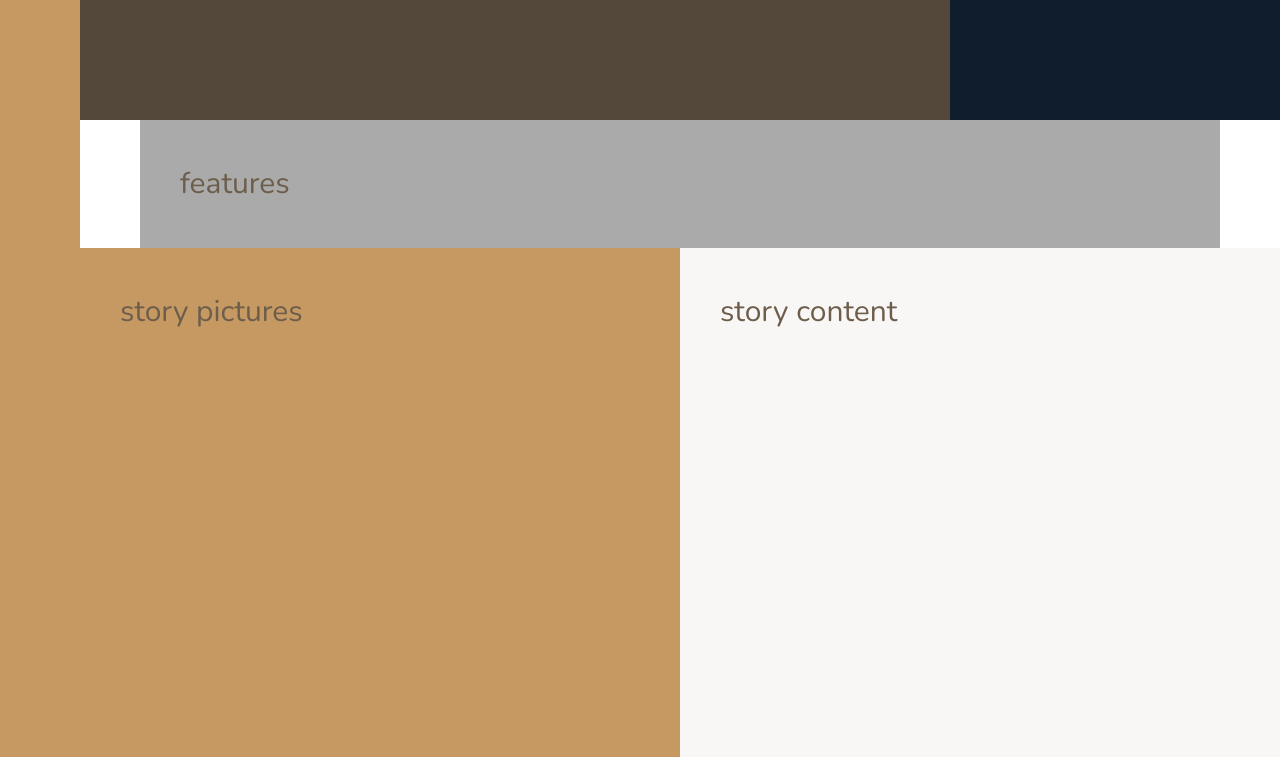
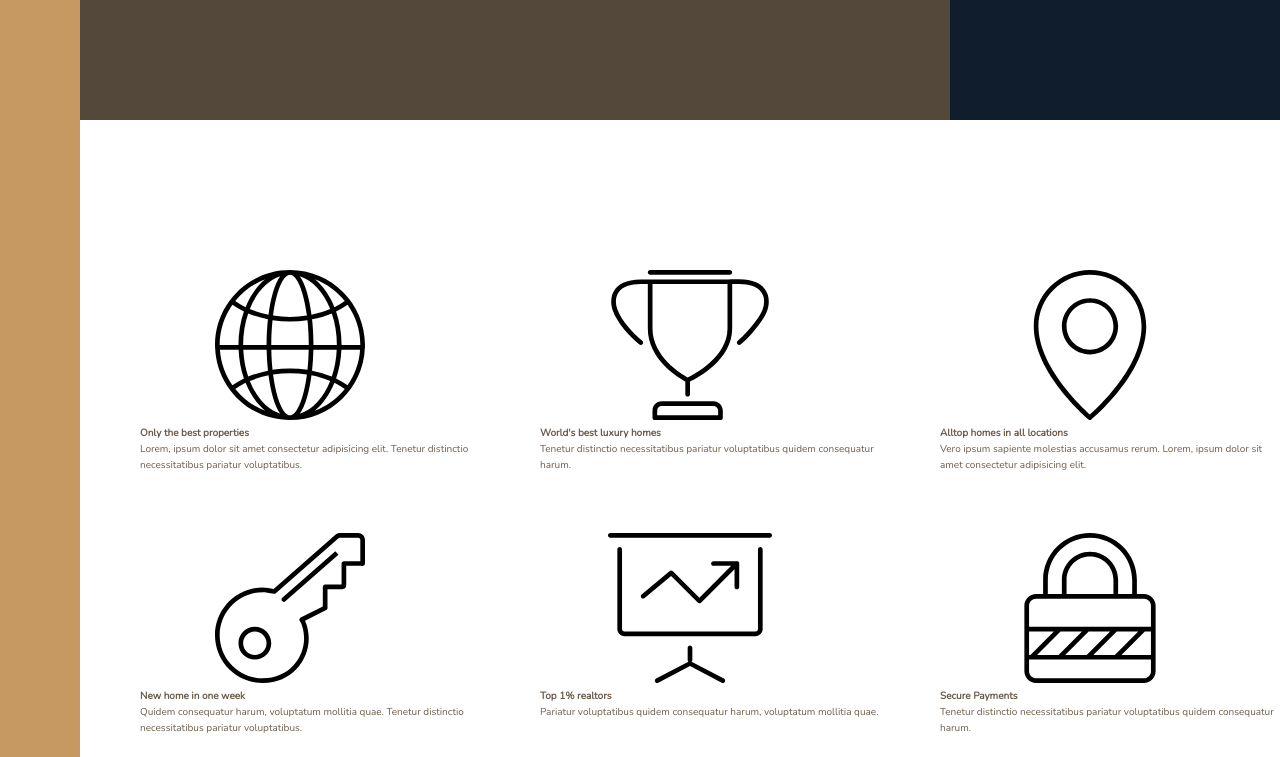
Before and after one commit to srosajazz/Real-estate_Web-Project, a website: page index.html in a window 1280 px wide. Shown: the part 520-1277 px from the top of the page. Drawn offline with nearby package versions, Linux system fonts and the light colour scheme.

Commit message:
Building Feature Section - Part-1

```diff
--- a/index.html
+++ b/index.html
@@ -23,11 +23,61 @@
             Top 3 realtors
         </div>
         <section class="features">
-            features
+            <div class="feature">
+                <svg class="feature__icon">
+                 <use xlink:href="img/sprite.svg#icon-global"></use>
+                </svg>
+                <h4 class="heading-4">Only the best properties</h4>
+                <p class="feature__text">Lorem, ipsum dolor sit amet consectetur adipisicing elit. Tenetur distinctio necessitatibus pariatur voluptatibus.</p>
+            </div>
+
+            <div class="feature">
+                <svg class="feature__icon">
+                 <use xlink:href="img/sprite.svg#icon-trophy"></use>
+                </svg>
+                <h4 class="heading-4">World's best luxury homes</h4>
+                <p class="feature__text">Tenetur distinctio necessitatibus pariatur voluptatibus quidem consequatur harum.</p>
+            </div>
+
+            <div class="feature">
+                <svg class="feature__icon">
+                 <use xlink:href="img/sprite.svg#icon-map-pin"></use>
+                </svg>
+                <h4 class="heading-4">Alltop homes in all locations</h4>
+                <p class="feature__text">Vero ipsum sapiente molestias accusamus rerum. Lorem, ipsum dolor sit amet consectetur adipisicing elit.</p>
+            </div>
+
+            <div class="feature">
+                <svg class="feature__icon">
+                 <use xlink:href="img/sprite.svg#icon-key"></use>
+                </svg>
+                <h4 class="heading-4">New home in one week</h4>
+                <p class="feature__text">Quidem consequatur harum, voluptatum mollitia quae. Tenetur distinctio necessitatibus pariatur voluptatibus.</p>
+            </div>
+
+            <div class="feature">
+                <svg class="feature__icon">
+                 <use xlink:href="img/sprite.svg#icon-presentation"></use>
+                </svg>
+                <h4 class="heading-4">Top 1% realtors</h4>
+                <p class="feature__text">Pariatur voluptatibus quidem consequatur harum, voluptatum mollitia quae.
+</p>
+            </div>
+
+            <div class="feature">
+                <svg class="feature__icon">
+                 <use xlink:href="img/sprite.svg#icon-lock"></use>
+                </svg>
+                <h4 class="heading-4">Secure Payments</h4>
+                <p class="feature__text">
+Tenetur distinctio necessitatibus pariatur voluptatibus quidem consequatur harum.
+</p>
+            </div>
         </section>
 
         <div class="story__pictures">
             story pictures
+
         </div>
 
          <div class="story__content">
--- a/sass/_base.scss
+++ b/sass/_base.scss
@@ -48,15 +48,13 @@ body {
   display: grid;
   grid-template-rows: 80vh min-content 40vw repeat(3, min-content);
   grid-template-columns:
-    [sidebar-start] 8rem [sidebar-end full-start] minmax(
-      6rem,
-      1fr
-    ) [center-start] repeat(8, [col-start] minmax(min-content, 14rem) [col-end])
+    [sidebar-start] 8rem [sidebar-end full-start] minmax(6rem, 1fr)
+    [center-start] repeat(8, [col-start] minmax(min-content, 14rem) [col-end])
     [center-end] minmax(6rem, 1fr)
     1fr [full-end];
 
-  & > * {
-    padding: 40px;
-    font-size: 3rem;
-  }
+  // & > * {
+  //   padding: 40px;
+  //   font-size: 3rem;
+  // }
 }
--- a/sass/_features.scss
+++ b/sass/_features.scss
@@ -1,4 +1,9 @@
 .features {
-  background-color: $color-grey-light-2;
-  grid-column: center-start / center-end;
+  grid-column: center-start / center-endgrid;
+
+  margin: 15rem 0;
+
+  display: grid;
+  grid-template-columns: repeat(3, 1fr);
+  grid-gap: 6rem;
 }
```
Also changed, not shown: css/style.css.
